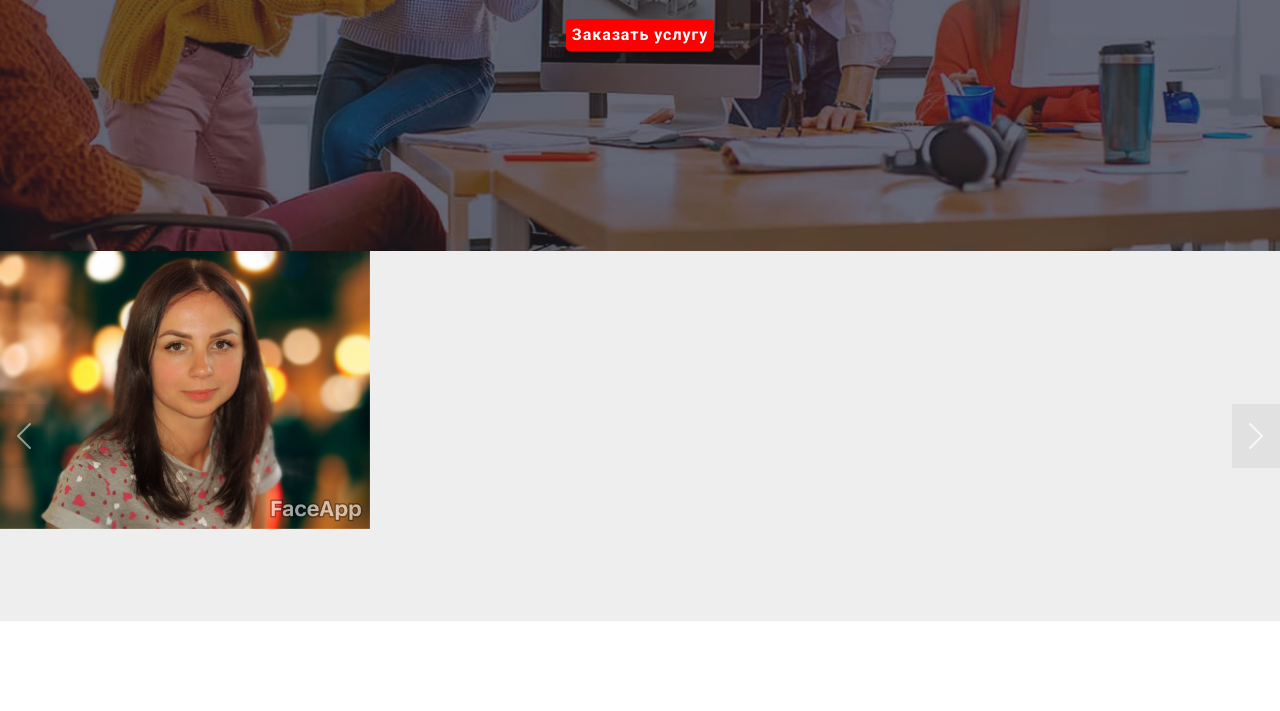
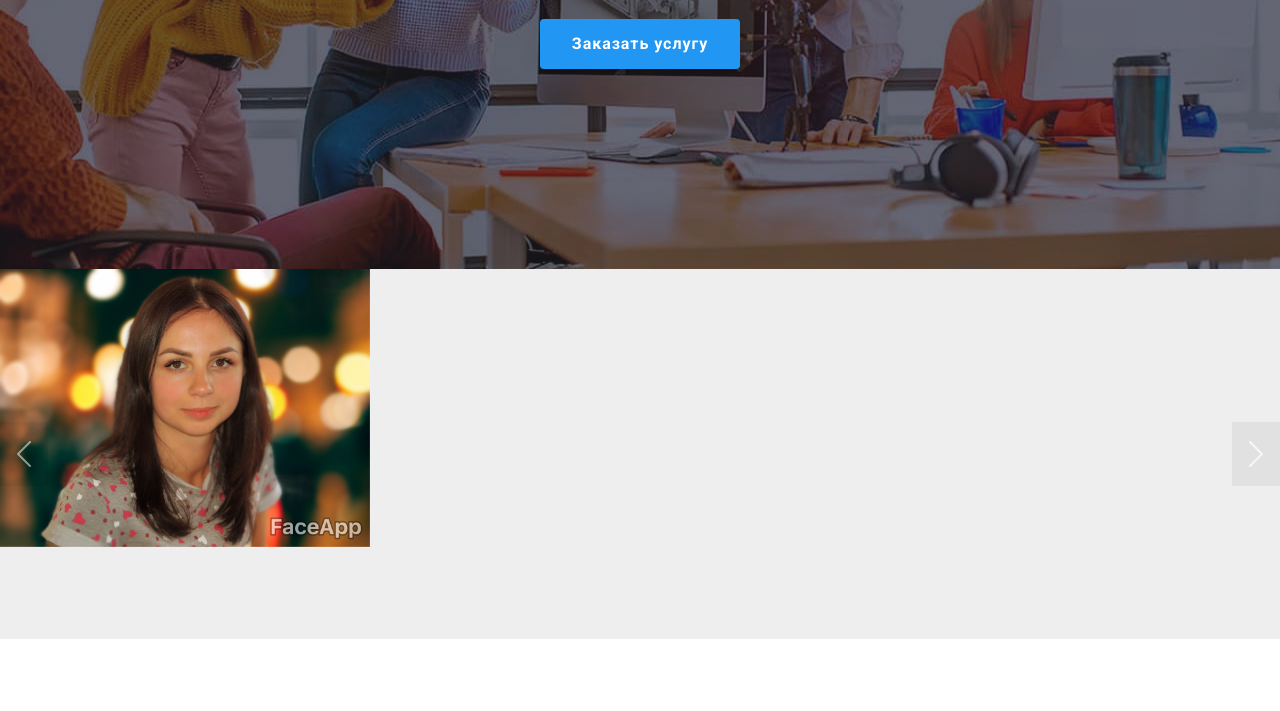
Before and after one commit to SashaSerh/goit-markup-hw-08, a plain HTML site: page index.html in a window 1280 px wide. Shown: the part 412-1123 px from the top of the page. Drawn offline with nearby package versions, Linux system fonts and the light colour scheme; files whose address does not match are found by name.

Commit message:
fixed bugs

```diff
--- a/sass/components/_buttons.scss
+++ b/sass/components/_buttons.scss
@@ -56,14 +56,13 @@
   cursor: pointer;
 
   color: var(--main-text-color-w);
-  // background-color: var(--accent-color);
-  background-color: RED;
+  background-color: var(--accent-color);
 
   box-shadow: 0px 4px 4px rgba(0, 0, 0, 0.15);
   border-radius: 4px;
   border: 0;
 
-  // padding: 10px 32px 10px 32px;
+  padding: 10px 32px 10px 32px;
   margin-right: auto;
   margin-left: auto;
   transition: background-color 250ms cubic-bezier(0.4, 0, 0.2, 1);
```
Also changed, not shown: css/main.css, css/main.min.css, 2 other files.
